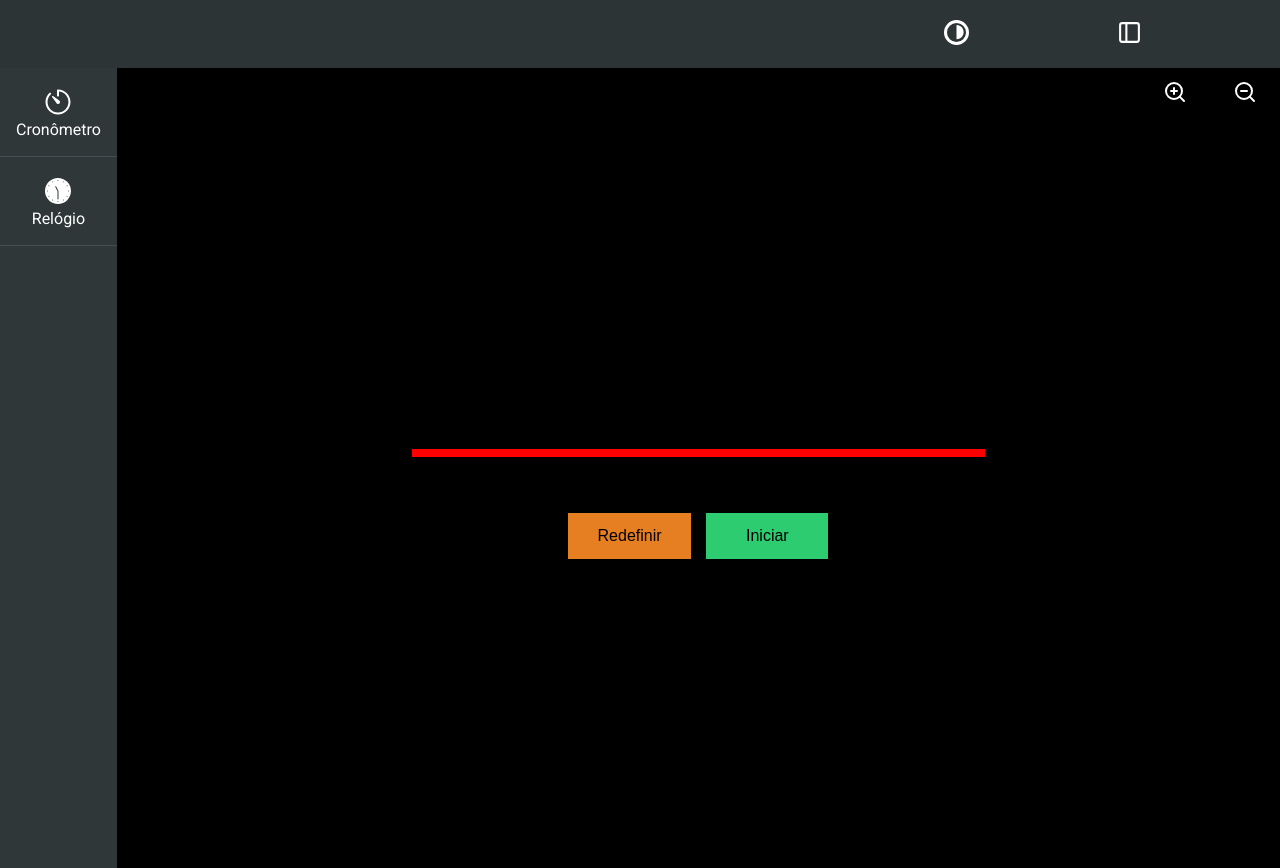
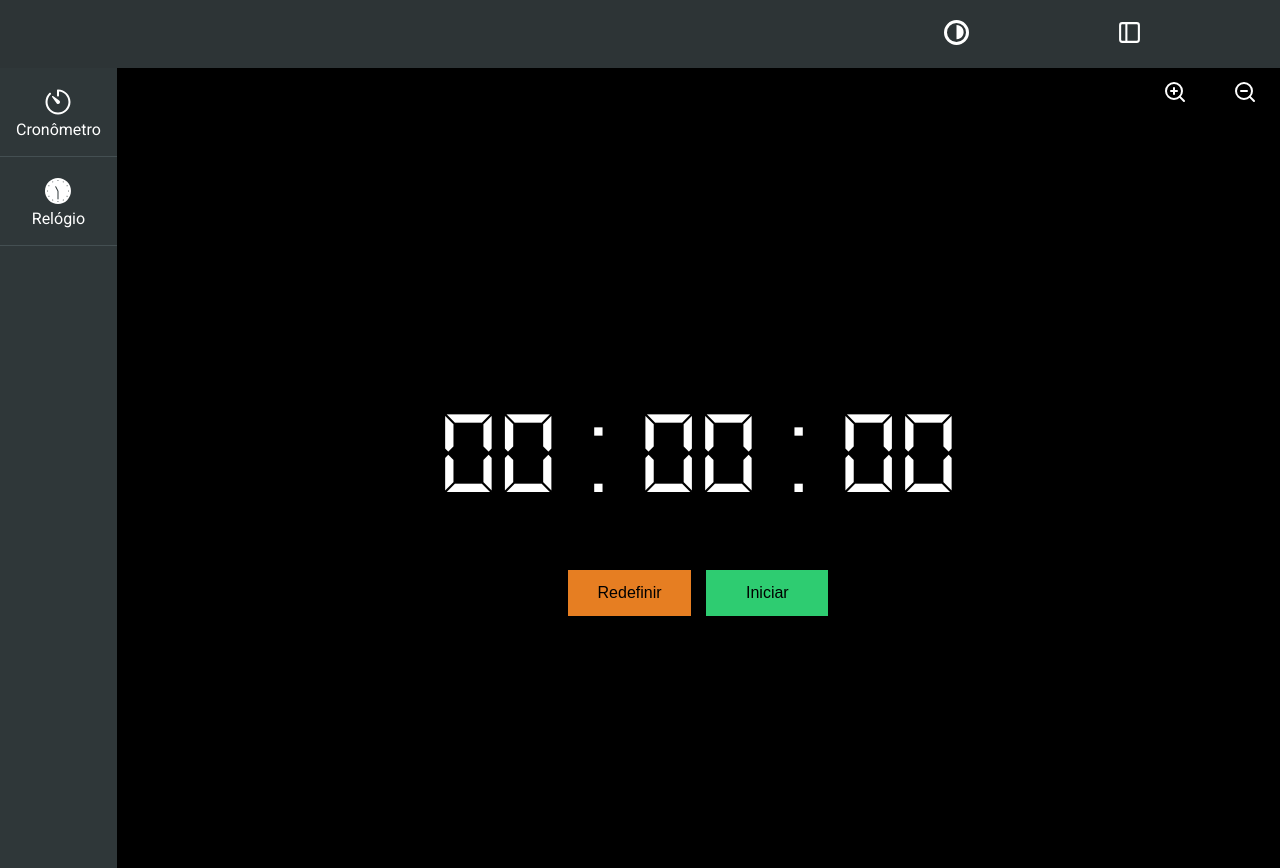
Before and after one commit to Guribeiro/cronometro, a React (Create React App) app: page /cronometro in a window 1280 px wide. Built offline with nearby package versions, Linux system fonts and the light colour scheme.

Commit message:
chore/cronometro

```diff
--- a/src/components/Cronometro/index.js
+++ b/src/components/Cronometro/index.js
@@ -59,28 +59,16 @@ class Cronometro extends Component {
                     })
                 }
 
-                const stopwatch = {
-                    miliSeconds,
-                    seconds,
-                    minutes,
-
-                }
-
-
-                this.setState({
-                    stopwatch: stopwatch
-                })
-
             }, 10)
         }
     }
 
     redefinirCronometro() {
 
-
         this.setState({
             miliSeconds: 0,
-            seconds: 0
+            seconds: 0,
+            minutes: 0
         })
     }
 
@@ -99,10 +87,7 @@ class Cronometro extends Component {
 
     render() {
 
-        const { sidebar, btnStart, stopwatch } = this.state;
-
-        const { miliSeconds, seconds, minutes } = stopwatch;
-
+        const { sidebar, btnStart, miliSeconds, seconds, minutes } = this.state;
 
         return (
             <Fragment>
@@ -118,9 +103,19 @@ class Cronometro extends Component {
                         <div className='clock-container'>
 
                             <div className="timer">
-                                <span>{minutes}</span>
-                                <span>{seconds}</span>
-                                <span>{miliSeconds}</span>
+                                <p>
+                                    <span>
+                                        {minutes < 10 ? '0' : ''}{minutes}
+                                    </span>
+                                    :
+                                    <span>
+                                        {seconds < 10 ? '0' : ''}{seconds}
+                                    </span>
+                                    :
+                                    <span>
+                                        {miliSeconds < 10 ? '0' : ''}{miliSeconds}
+                                    </span>
+                                </p>
                             </div>
 
                             <div className="buttons">
--- a/src/components/Cronometro/styles.scss
+++ b/src/components/Cronometro/styles.scss
@@ -12,21 +12,23 @@
     flex-direction: column;
 
     .timer {
-
-        border: 1px solid red;
-        display: block;
         width: 60%;
 
         max-width: 700px;
         min-width: 350px;
         margin: 20px auto;
 
+        p {
+            font-size: 122px;
+            display: flex;
+            align-items: center;
+            justify-content: space-evenly;
 
-        span {
-            border: 1px solid red;;
-            font-size: 122px;
-
-            text-align: center;
+            span {
+                width: 28%;
+                font-size: inherit;
+                text-align: center;
+            }
         }
     }
 
```
